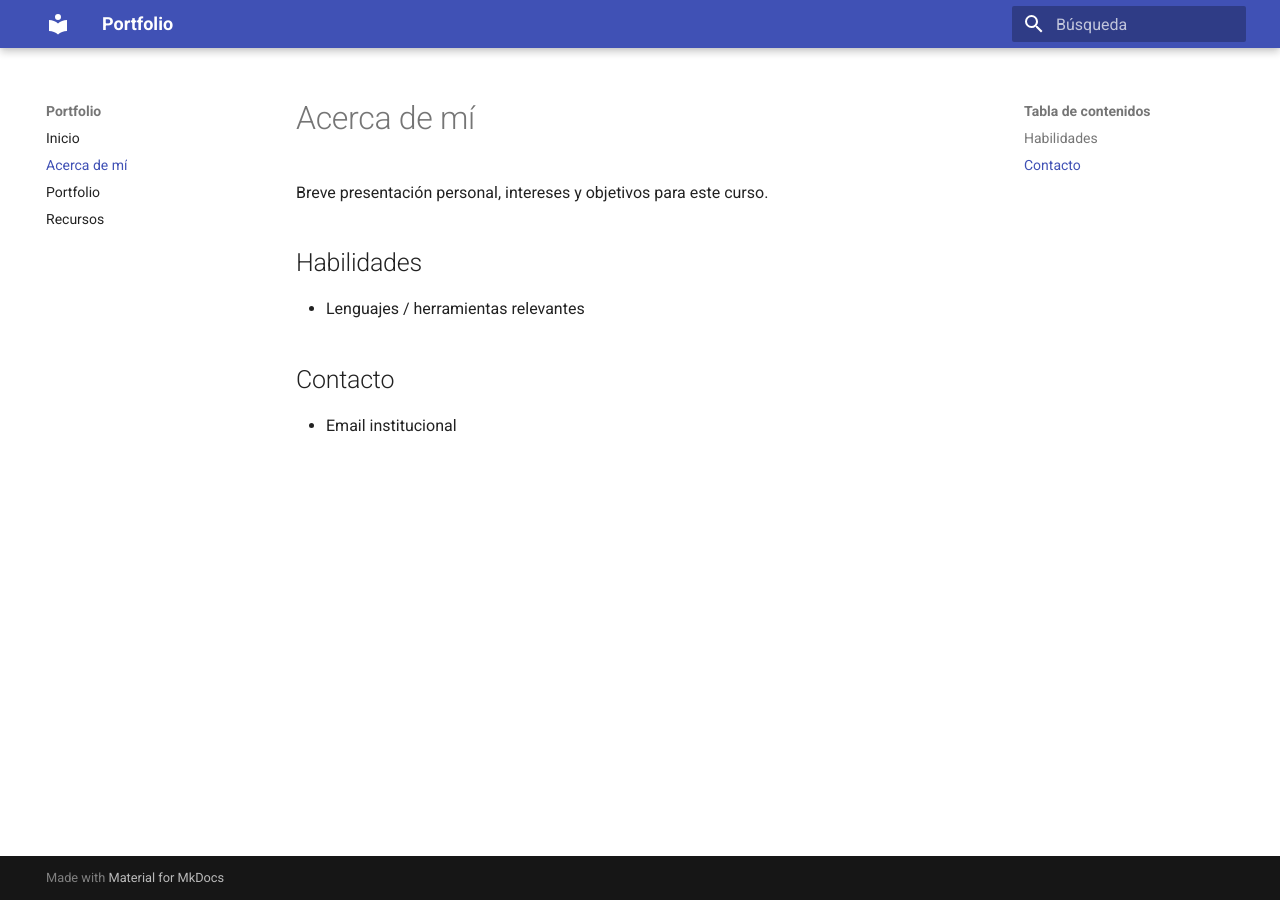
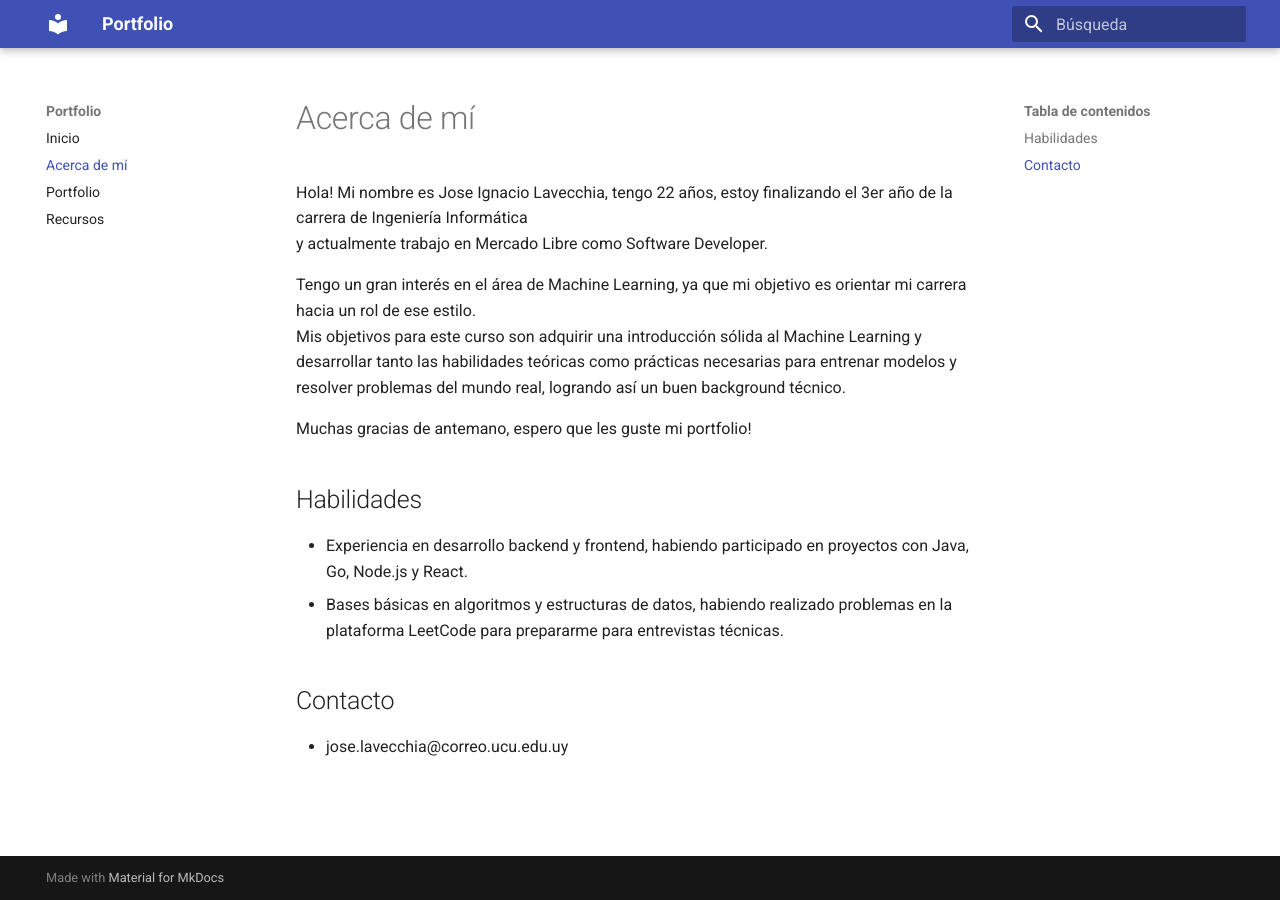
Before and after one commit to Joseignlave1/ia-portfolio-jose-ign-lave, an MkDocs documentation site: the page built from docs/acerca.md, in a window 1280 px wide. Built offline with MkDocs 1.6.1 and Material for MkDocs 9.7.7, drawn with Linux system fonts in a browser that asks for light colours.

Commit message:
Finish the AboutMe section

```diff
--- a/docs/acerca.md
+++ b/docs/acerca.md
@@ -5,10 +5,17 @@ date: 2025-01-01
 
 # Acerca de mí
 
-Breve presentación personal, intereses y objetivos para este curso.
+Hola! Mi nombre es Jose Ignacio Lavecchia, tengo 22 años, estoy finalizando el 3er año de la carrera de Ingeniería Informática
+y actualmente trabajo en Mercado Libre como Software Developer.
+
+Tengo un gran interés en el área de Machine Learning, ya que mi objetivo es orientar mi carrera hacia un rol de ese estilo.
+Mis objetivos para este curso son adquirir una introducción sólida al Machine Learning y desarrollar tanto las habilidades teóricas como prácticas necesarias para entrenar modelos y resolver problemas del mundo real, logrando así un buen background técnico.
+
+Muchas gracias de antemano, espero que les guste mi portfolio!
 
 ## Habilidades
-- Lenguajes / herramientas relevantes
+- Experiencia en desarrollo backend y frontend, habiendo participado en proyectos con Java, Go, Node.js y React.
+- Bases básicas en algoritmos y estructuras de datos, habiendo realizado problemas en la plataforma LeetCode para prepararme para entrevistas técnicas.
 
 ## Contacto
-- Email institucional
+- jose.lavecchia@correo.ucu.edu.uy
```
